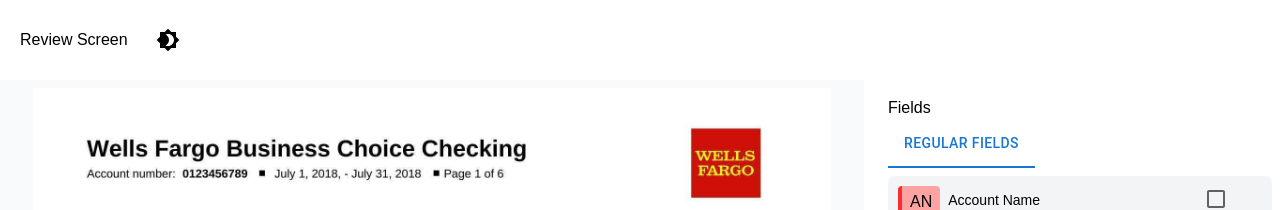
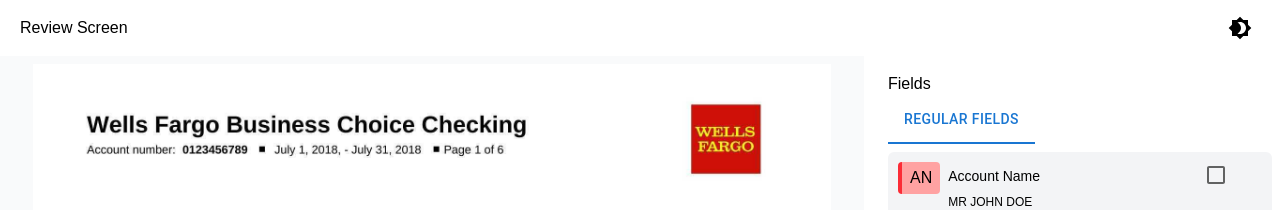
Before and after one commit to sujanbasnet/docsumo-take-home-task, a Next.js app: page / in a window 1280 px wide. Shown: the top 210 px of the page. Built offline with nearby package versions, Linux system fonts and the light colour scheme; some icons are missing.

Commit message:
style changes

```diff
--- a/src/components/header/header.tsx
+++ b/src/components/header/header.tsx
@@ -12,7 +12,7 @@
 	}
 
 	return (
-		<nav className="px-5 py-5 flex items-center gap-5">
+		<nav className="px-5 py-2 flex items-center justify-between gap-5">
 			<h1>Review Screen</h1>
 			<IconButton onClick={toggleTheme} color="inherit">
 				{theme === 'dark' ? <Brightness7 /> : <Brightness4 />}
```
